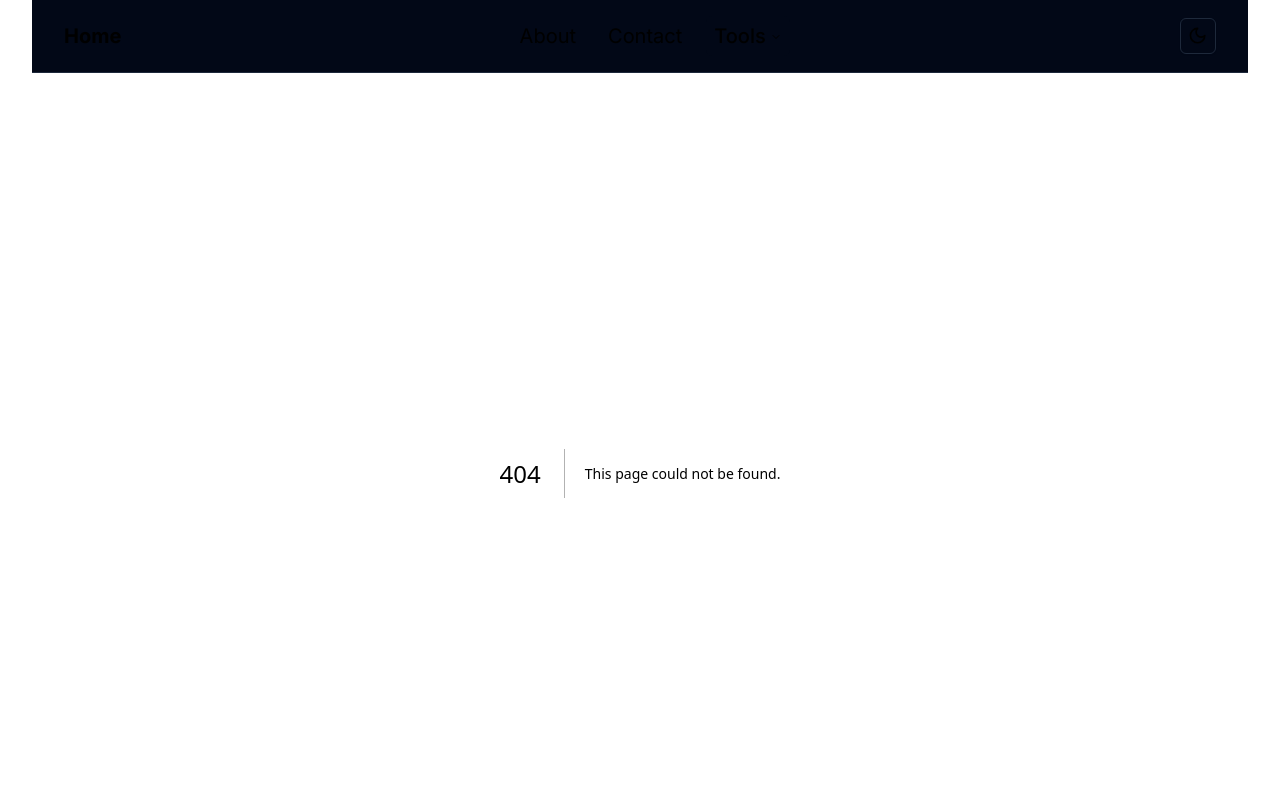
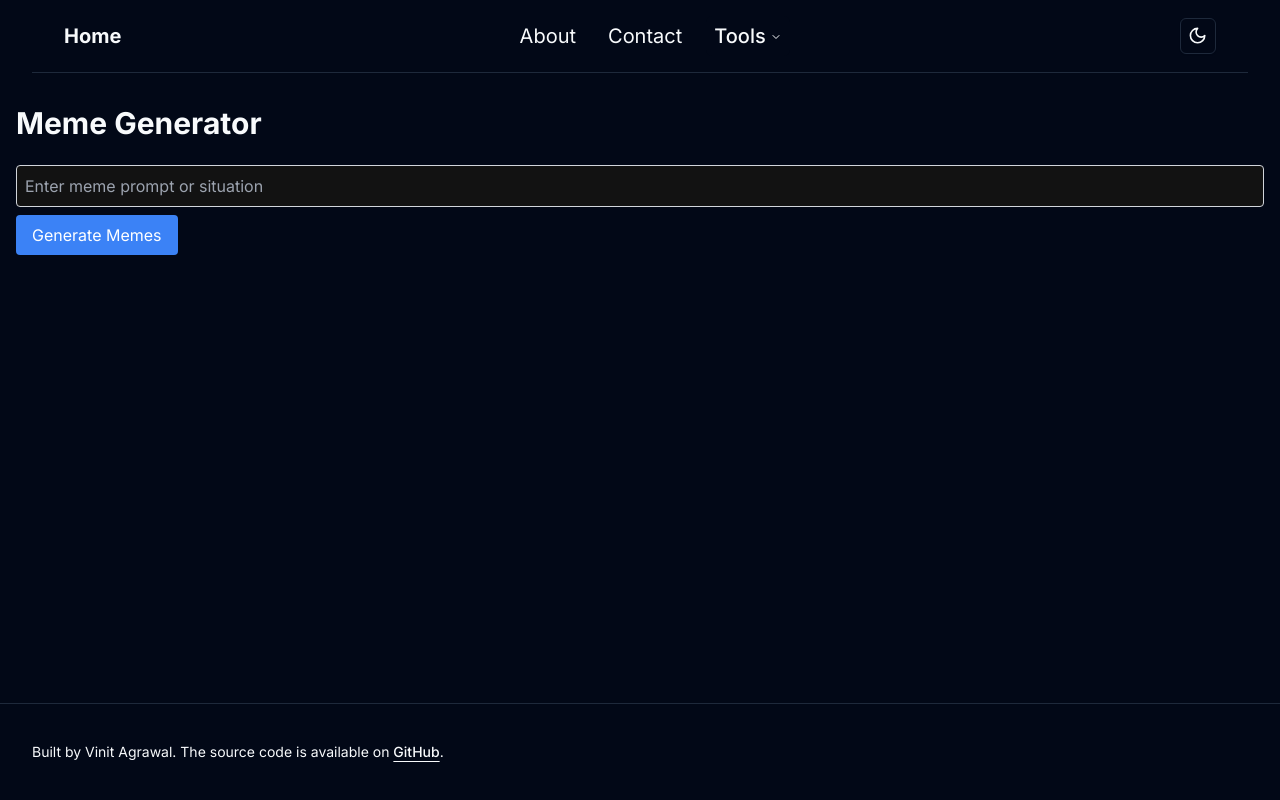
Before and after one commit to volumetric/vinit-website, a Next.js app: page /meme-generator in a window 1280 px wide. Before the commit this address had no page. Shown: the top 800 px of the page. Built offline with nearby package versions, Linux system fonts and the light colour scheme.

Commit message:
meme generator tool frontend added

```diff
--- /dev/null
+++ b/app/components/Navigation.tsx
@@ -0,0 +1,14 @@
+import Link from 'next/link';
+
+const Navigation: React.FC = () => {
+  return (
+    <nav>
+      {/* ... existing navigation items ... */}
+      <Link href="/meme-generator">
+        <a>Meme Generator</a>
+      </Link>
+    </nav>
+  );
+};
+
+export default Navigation;
--- /dev/null
+++ b/app/meme-generator/components/MemeActions.tsx
@@ -0,0 +1,21 @@
+import React from 'react';
+
+interface MemeActionsProps {
+  onUpscale: () => void;
+  onVary: () => void;
+}
+
+const MemeActions: React.FC<MemeActionsProps> = ({ onUpscale, onVary }) => {
+  return (
+    <div className="flex space-x-4">
+      <button onClick={onUpscale} className="bg-green-500 text-white px-4 py-2 rounded">
+        Upscale
+      </button>
+      <button onClick={onVary} className="bg-purple-500 text-white px-4 py-2 rounded">
+        Vary
+      </button>
+    </div>
+  );
+};
+
+export default MemeActions;
--- /dev/null
+++ b/app/meme-generator/components/MemeGrid.tsx
@@ -0,0 +1,27 @@
+import React from 'react';
+
+interface MemeGridProps {
+  memes: string[];
+  onSelect: (meme: string) => void;
+  selectedMeme: string | null;
+}
+
+const MemeGrid: React.FC<MemeGridProps> = ({ memes, onSelect, selectedMeme }) => {
+  return (
+    <div className="grid grid-cols-2 gap-4 mb-6">
+      {memes.map((meme, index) => (
+        <div
+          key={index}
+          className={`cursor-pointer border-4 ${
+            meme === selectedMeme ? 'border-blue-500' : 'border-transparent'
+          }`}
+          onClick={() => onSelect(meme)}
+        >
+          <img src={meme} alt={`Generated meme ${index + 1}`} className="w-full h-auto" />
+        </div>
+      ))}
+    </div>
+  );
+};
+
+export default MemeGrid;
--- /dev/null
+++ b/app/meme-generator/components/MemePromptForm.tsx
@@ -0,0 +1,31 @@
+import React, { useState } from 'react';
+
+interface MemePromptFormProps {
+  onSubmit: (prompt: string) => void;
+}
+
+const MemePromptForm: React.FC<MemePromptFormProps> = ({ onSubmit }) => {
+  const [prompt, setPrompt] = useState('');
+
+  const handleSubmit = (e: React.FormEvent) => {
+    e.preventDefault();
+    onSubmit(prompt);
+  };
+
+  return (
+    <form onSubmit={handleSubmit} className="mb-6">
+      <input
+        type="text"
+        value={prompt}
+        onChange={(e) => setPrompt(e.target.value)}
+        placeholder="Enter meme prompt or situation"
+        className="w-full p-2 border border-gray-300 rounded"
+      />
+      <button type="submit" className="mt-2 bg-blue-500 text-white px-4 py-2 rounded">
+        Generate Memes
+      </button>
+    </form>
+  );
+};
+
+export default MemePromptForm;
--- /dev/null
+++ b/app/meme-generator/page.tsx
@@ -0,0 +1,50 @@
+'use client';
+
+import React, { useState } from 'react';
+import MemePromptForm from './components/MemePromptForm';
+import MemeGrid from './components/MemeGrid';
+import MemeActions from './components/MemeActions';
+
+export default function MemeGeneratorPage() {
+  const [generatedMemes, setGeneratedMemes] = useState<string[]>([]);
+  const [selectedMeme, setSelectedMeme] = useState<string | null>(null);
+
+  const handleMemeGeneration = async (prompt: string) => {
+    // TODO: Implement API call to generate memes
+    const mockMemes = [
+      'https://via.placeholder.com/300x300?text=Meme+1',
+      'https://via.placeholder.com/300x300?text=Meme+2',
+      'https://via.placeholder.com/300x300?text=Meme+3',
+      'https://via.placeholder.com/300x300?text=Meme+4',
+    ];
+    setGeneratedMemes(mockMemes);
+    setSelectedMeme(null);
+  };
+
+  const handleMemeSelect = (meme: string) => {
+    setSelectedMeme(meme);
+  };
+
+  const handleUpscale = async () => {
+    if (selectedMeme) {
+      // TODO: Implement API call to upscale the selected meme
+      console.log('Upscaling meme:', selectedMeme);
+    }
+  };
+
+  const handleVary = async () => {
+    if (selectedMeme) {
+      // TODO: Implement API call to vary the selected meme
+      console.log('Varying meme:', selectedMeme);
+    }
+  };
+
+  return (
+    <div className="container mx-auto px-4 py-8">
+      <h1 className="text-3xl font-bold mb-6">Meme Generator</h1>
+      <MemePromptForm onSubmit={handleMemeGeneration} />
+      <MemeGrid memes={generatedMemes} onSelect={handleMemeSelect} selectedMeme={selectedMeme} />
+      {selectedMeme && <MemeActions onUpscale={handleUpscale} onVary={handleVary} />}
+    </div>
+  );
+}
--- a/components/main-nav.tsx
+++ b/components/main-nav.tsx
@@ -40,6 +40,12 @@ const tools = [
     name: "Cyber Sign (WIP)",
     href: "/cyber-sign",
     description: "Digitally sign PDF documents with ease (Work-In-Progress)",
+    external: false
+  },
+  {
+    name: "Meme Generator (WIP)",
+    href: "/meme-generator",
+    description: "Create memes with AI (Work-In-Progress)",
     external: false
   },
 ]
```
Also changed, not shown: app/meme-generator/requirements/frontend-instructions.md (added, +1 -0 lines).
